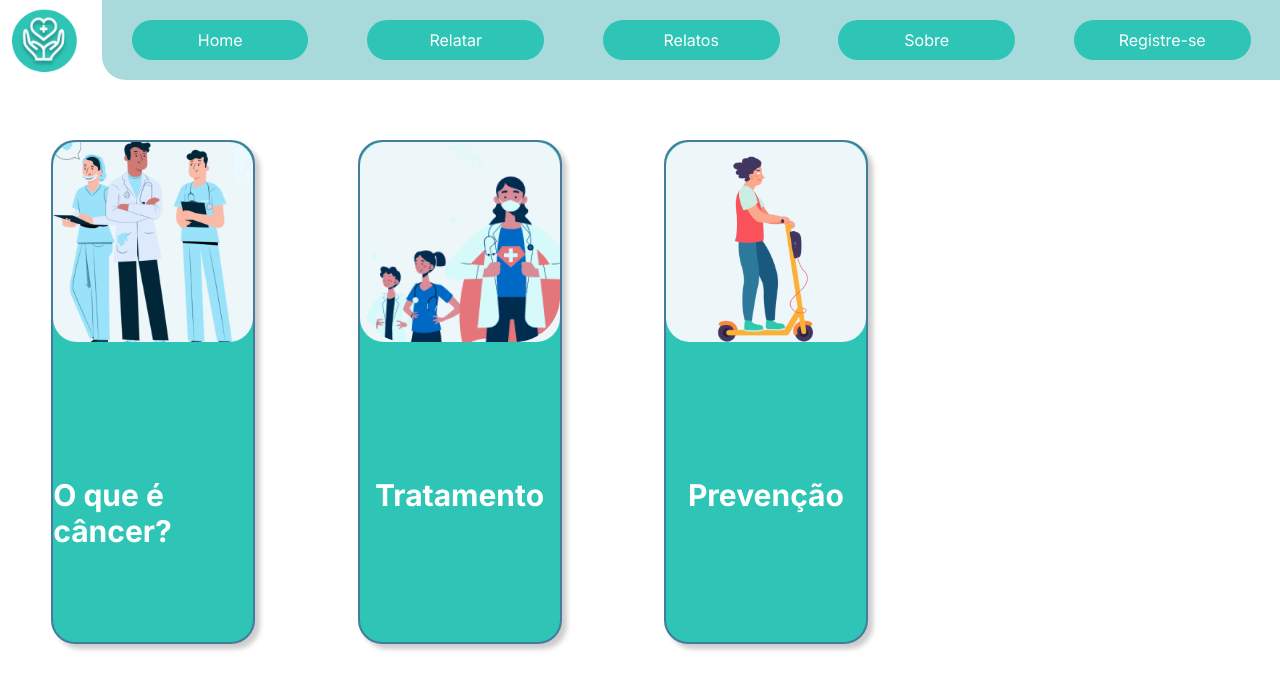
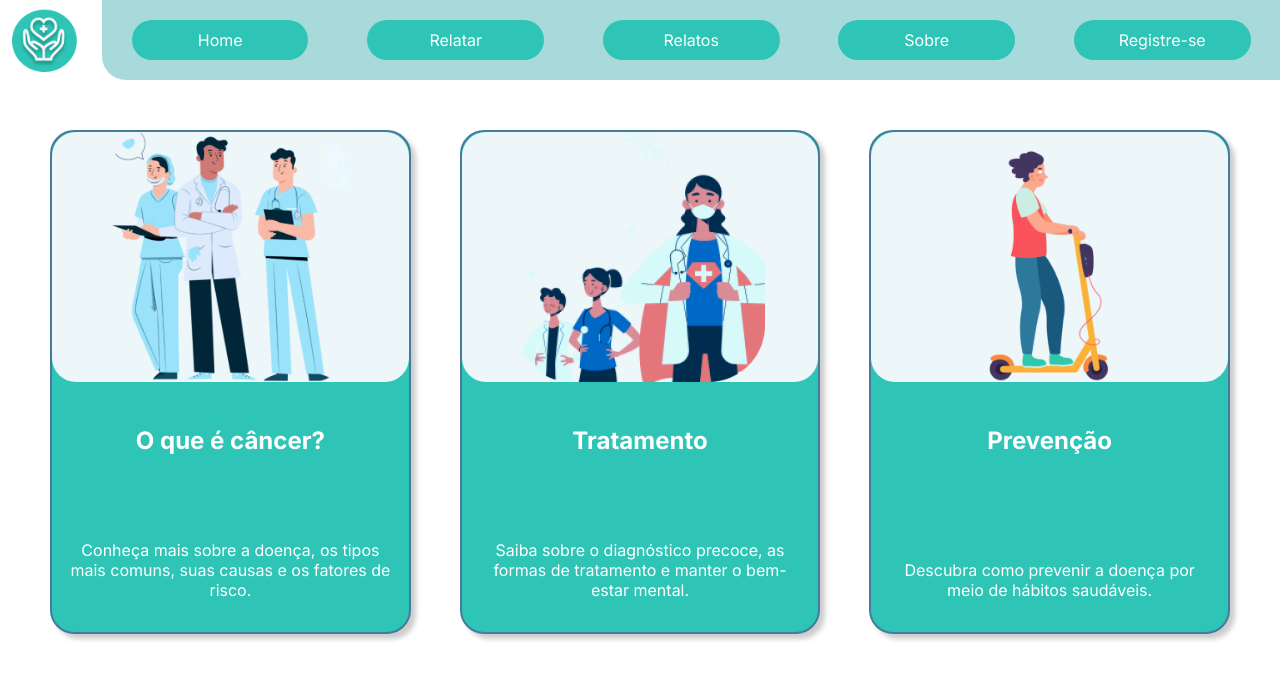
Before and after one commit to Faelestevs/WebMobileProject, a Next.js app: page /Home in a window 1280 px wide. Shown: the top 690 px of the page. Built offline with nearby package versions, Linux system fonts and the light colour scheme.

Commit message:
Aplicando a responsividade na tela de opções, na aba sobre e na aba relatar

```diff
--- a/src/app/Componentes/Navegacao/navegacao.module.css
+++ b/src/app/Componentes/Navegacao/navegacao.module.css
@@ -97,7 +97,7 @@
         width: 40px;
         position: absolute;
         top: 20px;
-        right: 10px;
+        right: 20px;
         z-index: 100;
     }
 
@@ -125,6 +125,7 @@
         font-weight: 500;
         font-size: 24pt;
         text-align: center;
+        margin: 12px;
     }
 
     .opcaoNavegacao:hover {
@@ -145,6 +146,6 @@
 
     .li:hover{
         background-color: var(--cor-primaria);
+    }
 
-    }
 }
--- a/src/app/Componentes/Opcao/index.jsx
+++ b/src/app/Componentes/Opcao/index.jsx
@@ -2,13 +2,14 @@ import Link from "next/link"
 import styles from './opcao.module.css';
 
 // inserir props
-const Opcao = ({imagem, texto, pagina}) => {
+const Opcao = ({imagem, texto, pagina, descricao}) => {
     return (
         <Link href={pagina} className={styles.linkOpcao}>
         <div className={styles.botoesOpcao}>
         <section className={styles.espacoOpcao}>
             <img src={imagem} className={styles.imagemOpcao}></img>
             <h2 className={styles.textoOpcao}>{texto}</h2>
+            <p className={styles.descricao}>{descricao}</p>
         </section>
         </div>
         </Link>
--- a/src/app/Componentes/Opcao/opcao.module.css
+++ b/src/app/Componentes/Opcao/opcao.module.css
@@ -3,14 +3,13 @@
     display: flex;
     justify-self: center;
     justify-content: center;
-    margin: 8% 3%;
 }
 
 .espacoOpcao {
     width: 100%;
-    height: 20%;
+    height: 50%;
+    max-height: 160px;
     max-width: 600px;
-    max-height: 130px;
     display: flex;
     background-color:#2EC4B6;
     border-radius: 24px;
@@ -24,10 +23,11 @@
 }
 
 .imagemOpcao {
-    max-width: 30%;
-    max-height: 30%;
-    max-width: 130px;
-    max-height: 130px;
+    object-fit: scale-down;
+    width: 30%;
+    height: 30%;
+    max-width: 160px;
+    max-height: 160px;
     border-radius: 24px;
     background-color: #EDF6F9;
     object-fit: cover;
@@ -37,32 +37,54 @@
     height: 30px;
     margin: auto ;
     color: white;
-    font-size: clamp(20px, 4vw, 30px);
+    font-size: clamp(16px, 4vw, 24px);
 }
 
 .linkOpcao {
     text-decoration: none;
+    width: 100%;
+    height: 40%;
+    margin: 2%;
 }
 
-@media (min-width: 700px) {
+.descricao {
+    display: none;
+}
+
+@media (min-width: 730px) {
 
 
     .botoesOpcao {
         min-height: 500px;
+        width: 100%;
         display: inline-flex;
-        margin: 60px 4%;
         justify-content: space-evenly;
     }
 
     .espacoOpcao {
         display: flex;
         flex-direction: column;
-        width: 200px;
+        justify-content: center;
+        width: 100%;
         min-height: 500px;
     }
 
     .imagemOpcao {
-        max-width: 200px;
-        max-height: 200px;
+        min-width: 100%;
+        min-height: 250px;
+        align-self: center;
+        object-fit: scale-down;
+    }
+
+    .descricao {
+        display: block;
+        color: white;
+        text-align: center;
+        padding: 16px;
+    }
+
+    .textoOpcao {
+        font-size: clamp(12px, 4vw, 24px);
+        margin-top: 44px;
     }
 }
--- a/src/app/Componentes/TelaOpcoes/index.jsx
+++ b/src/app/Componentes/TelaOpcoes/index.jsx
@@ -8,17 +8,20 @@ let dadosOpcoes = [
     {
         imagem: "./imagens/imagemOpcao1.png",
         texto: "O que é câncer?",
-        pagina: "/TopicoCancer"
+        pagina: "/TopicoCancer",
+        descricao: "Conheça mais sobre a doença, os tipos mais comuns, suas causas e os fatores de risco."
     },
     {
         imagem: "./imagens/imagemOpcao2.png",
         texto: "Tratamento",
-        pagina: "/TopicoTratamento"
+        pagina: "/TopicoTratamento",
+        descricao: "Saiba sobre o diagnóstico precoce, as formas de tratamento e manter o bem-estar mental."
     },
     {
         imagem: "./imagens/imagemOpcao3.png",
         texto: "Prevenção",
-        pagina: "/TopicoPrevencao"
+        pagina: "/TopicoPrevencao",
+        descricao: "Descubra como prevenir a doença por meio de hábitos saudáveis."
     }
 ]
 
@@ -27,7 +30,9 @@ const TelaOpcoes = () => {
     return (
         <div className={styles.paginaEscolheOpcao}>
             <Navegacao />
-            {dadosOpcoes.map((dadosOpcoes) => <Opcao key={dadosOpcoes.texto} {...dadosOpcoes} />)}
+            <div className={styles.selecaoOpcoes}>
+                {dadosOpcoes.map((dadosOpcoes) => <Opcao key={dadosOpcoes.texto} {...dadosOpcoes} />)}
+            </div>
         </div>
     );
 }
--- a/src/app/Componentes/TelaOpcoes/telaOpcoes.module.css
+++ b/src/app/Componentes/TelaOpcoes/telaOpcoes.module.css
@@ -2,3 +2,17 @@
     justify-content: center;
     align-items: center;
 }
+
+.selecaoOpcoes {
+    display: flex;
+    justify-content: space-between;
+    margin: 2%;
+}
+
+@media (max-width: 729px) {
+    .selecaoOpcoes{
+        flex-direction: column;
+        align-items: center;
+        height: 500px
+    }
+}
--- a/src/app/globals.css
+++ b/src/app/globals.css
@@ -13,27 +13,6 @@ Link {
     font-weight: 600;
 }
 
-.botaoConfirmar {
-    width: 186px;
-    height: 49px;
-    align-self: center;
-    margin-top: 80px;
-    border-radius: 12px;
-    background-color: var(--cor-primaria);
-    border: none;
-    box-shadow: 5px 5px 5px rgba(0, 0, 0, 0.20);
-    color: white;
-    font-size: 16pt;
-    font-weight: 500;
-    transition: 0.8s;
-}
-
-.botaoConfirmar:hover {
-    background-color: var(--cor-terciaria);
-    scale: 102%;
-    cursor: pointer;
-}
-
 body {
     margin: 0;
 }
```
Also changed, not shown: src/app/Componentes/Conteudo/conteudo.module.css (+9 -2 lines), src/app/Componentes/Relatar/index.jsx (+11 -2 lines), src/app/Componentes/Relatar/relatar.module.css (+41 -9 lines), src/app/Componentes/Sobre/index.jsx (+5 -6 lines), src/app/Componentes/Sobre/sobre.module.css (+10 -12 lines).
